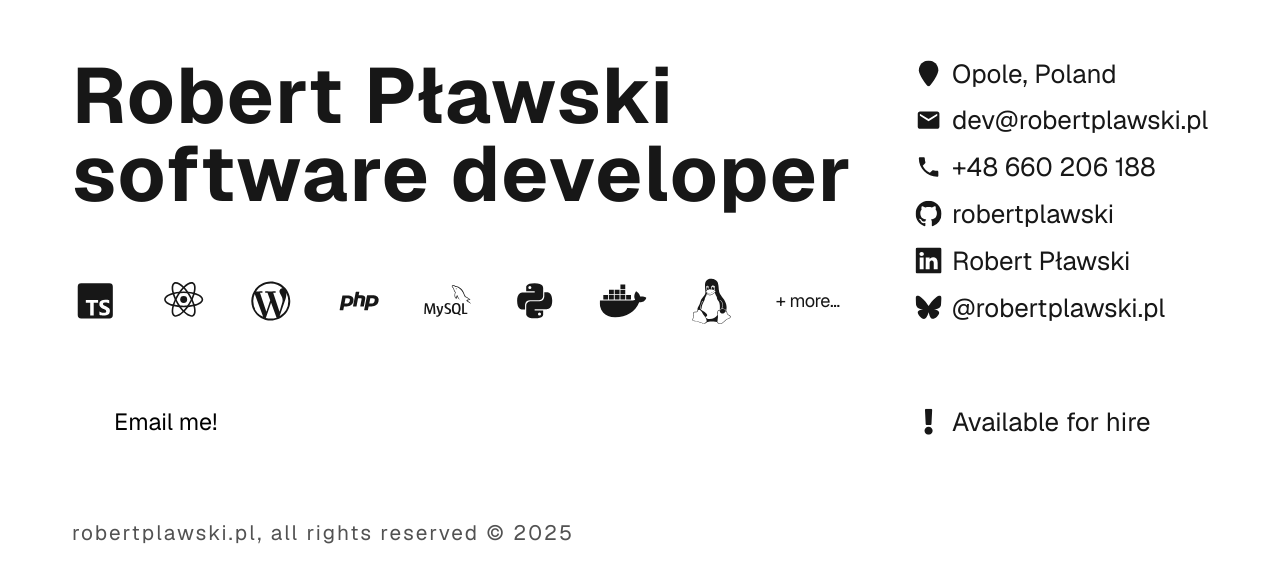
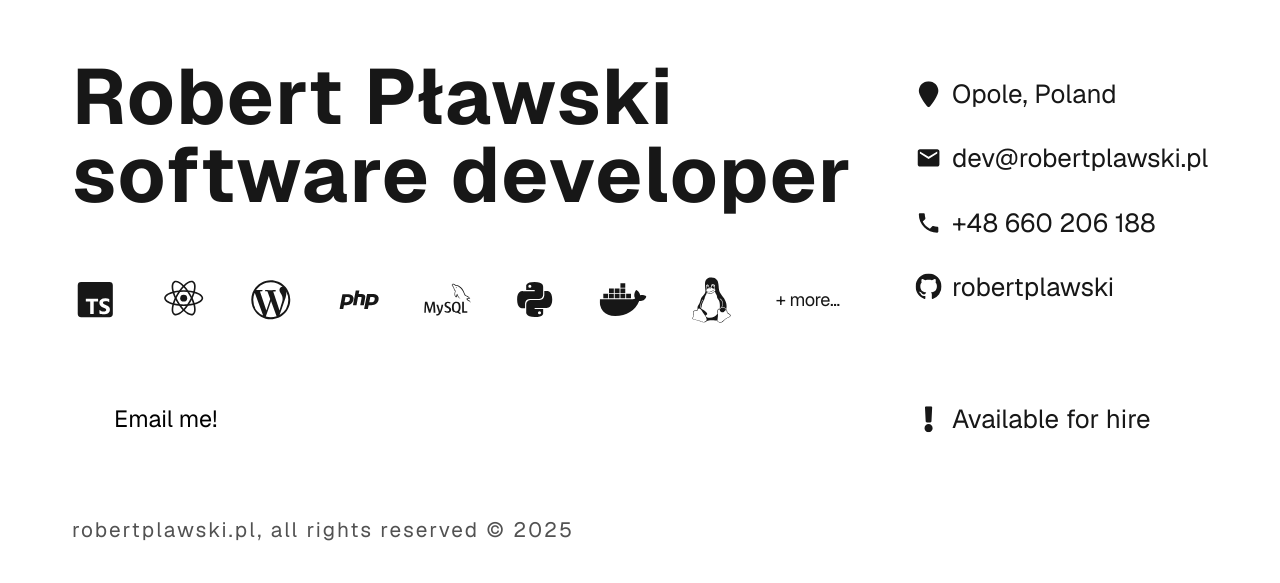
Before and after one commit to robertplawski/robertplawski.pl, a Next.js app: page / in a window 1280 px wide. Shown: the part 129-712 px from the top of the page. Built offline with nearby package versions, Linux system fonts and the light colour scheme.

Commit message:
Removed currently unused links

```diff
--- a/src/app/page.tsx
+++ b/src/app/page.tsx
@@ -1,100 +1,120 @@
-import {ContactInfo} from "@/app/ContactInfo";
-import {MdEmail, MdPhone} from "react-icons/md";
-import {BsGithub, BsLinkedin} from "react-icons/bs";
-import {FaBluesky, FaLocationPin} from "react-icons/fa6";
+import { ContactInfo } from "@/app/ContactInfo";
+import { MdEmail, MdPhone } from "react-icons/md";
+import { BsGithub, BsLinkedin } from "react-icons/bs";
+import { FaBluesky, FaLocationPin } from "react-icons/fa6";
 import {
   BiLogoPhp,
   BiLogoPython,
   BiLogoReact,
   BiLogoTypescript,
-    BiLogoWordpress
+  BiLogoWordpress,
 } from "react-icons/bi";
-import {DiLinux} from "react-icons/di";
-import {SiMysql} from "react-icons/si";
-import {FaChevronDown, FaDocker} from "react-icons/fa";
-import {HeroButton} from "@/app/HeroButton";
-import {JobStatus} from "@/app/JobStatus";
-import {CurrentYear} from "@/app/CurrentYear";
+import { DiLinux } from "react-icons/di";
+import { SiMysql } from "react-icons/si";
+import { FaChevronDown, FaDocker } from "react-icons/fa";
+import { HeroButton } from "@/app/HeroButton";
+import { JobStatus } from "@/app/JobStatus";
+import { CurrentYear } from "@/app/CurrentYear";
 
 const CONFIG = {
   experimental: false,
-}
+};
 
 export default function Home() {
   return (
+    <div className="relative font-sans  max-w-screen flex sm:justify-center items-center flex-col gap-8 min-h-screen p-8 gap-0 lg:p-20">
+      <div className={"scale-90 sm:scale-100 xl:scale-130"}>
+        <main className="translate-y-6 grid grid-cols-1 border-neutral-700  lg:grid-cols-[1fr_auto] items-center gap-[32px] lg:gap-[48px] row-start-1 justify-center ">
+          <h1 className="tracking-wide text-4xl sm:text-5xl lg:text-6xl font-bold">
+            Robert Pławski
+            <br /> software developer
+            <br />
+          </h1>
           <div
-            className="relative font-sans  max-w-screen flex sm:justify-center items-center flex-col gap-8 min-h-screen p-8 gap-0 lg:p-20">
-            <div className={"scale-90 sm:scale-100 xl:scale-130"}>
-                <main
-                    className="translate-y-6 grid grid-cols-1 border-neutral-700  lg:grid-cols-[1fr_auto] items-center gap-[32px] lg:gap-[48px] row-start-1 justify-center ">
-                    <h1 className="tracking-wide text-4xl sm:text-5xl lg:text-6xl font-bold">
-                        Robert Pławski<br/> software developer<br/>
-                    </h1>
-                    <div className={"flex flex-col h-full justify-around row-span-2 gap-2 text-xl"}>
-                        <ContactInfo icon={<FaLocationPin/>} label={"Robert's location"} value={"Opole, Poland"}/>
-                        <ContactInfo icon={<MdEmail/>} label={"Robert's email address"}
+            className={
+              "flex flex-col h-full justify-evenly row-span-2 gap-2 text-xl"
+            }
+          >
+            <ContactInfo
+              icon={<FaLocationPin />}
+              label={"Robert's location"}
+              value={"Opole, Poland"}
+            />
+            <ContactInfo
+              icon={<MdEmail />}
+              label={"Robert's email address"}
               href={"mailto:dev@robertplawski.pl"}
-                                     value={"dev@robertplawski.pl"}/>
-                        <ContactInfo icon={<MdPhone/>} label={"Robert's phone number"} href={"tel:+48660206188"}
+              value={"dev@robertplawski.pl"}
+            />
+            <ContactInfo
+              icon={<MdPhone />}
+              label={"Robert's phone number"}
+              href={"tel:+48660206188"}
               value={"+48 660 206 188"}
-                                     fallback={"+48 ___ ___ ___"}/>
-                        <ContactInfo icon={<BsGithub/>} label={"Robert's Github account"}
+              fallback={"+48 ___ ___ ___"}
+            />
+            <ContactInfo
+              icon={<BsGithub />}
+              label={"Robert's Github account"}
               href={"https://github.com/robertplawski"}
-                                     value={"robertplawski"}/>
-                        <ContactInfo icon={<BsLinkedin/>} label={"Robert's LinkedIn account"}
-                                     value={"Robert Pławski"}
-                                     href={"https://linkedin.com/in/robertplawski"}/>
-                        <ContactInfo icon={<FaBluesky/>} label={"Robert's Bluesky account"}
-                                     value={"@robertplawski.pl"}
-                                     href={"https://bsky.app/profile/robertplawski.pl"}/>
+              value={"robertplawski"}
+            />
           </div>
 
           <div className={"flex flex-col gap-4"}>
             <div
-                            className={"grid grid-cols-5 md:grid-cols-9 text-4xl items-center  gap-2 justify-between "}>
-
-                            <BiLogoTypescript/>
-                            <BiLogoReact/>
-                            <BiLogoWordpress/>
-                            <BiLogoPhp/>
+              className={
+                "grid grid-cols-5 md:grid-cols-9 text-4xl items-center  gap-2 justify-between "
+              }
+            >
+              <BiLogoTypescript />
+              <BiLogoReact />
+              <BiLogoWordpress />
+              <BiLogoPhp />
               {/*<SiSymfony/>*/}
-                            <SiMysql/>
-                            <BiLogoPython/>
-                            <FaDocker/>
-                            <DiLinux/>
+              <SiMysql />
+              <BiLogoPython />
+              <FaDocker />
+              <DiLinux />
               <p className={"text-sm tracking-tight"}>+ more...</p>
             </div>
-
           </div>
           <div
-                        className={"  sm:text-lg grid grid-cols-1 sm:grid-cols-2 md:grid-cols-4 w-full flex-wrap gap-2"}>
+            className={
+              "  sm:text-lg grid grid-cols-1 sm:grid-cols-2 md:grid-cols-4 w-full flex-wrap gap-2"
+            }
+          >
             <HeroButton variant="hero" href={"mailto:dev@robertplawski.pl"}>
               Email me!
             </HeroButton>
-                        {CONFIG.experimental && <HeroButton variant="secondary" href={"#portfolio"}>
+            {CONFIG.experimental && (
+              <HeroButton variant="secondary" href={"#portfolio"}>
                 Portfolio
-                        </HeroButton>}
+              </HeroButton>
+            )}
+          </div>
+          <JobStatus />
 
+          {!CONFIG.experimental && (
+            <footer
+              className={
+                "text-md font-normal flex flex-row items-center  text-neutral-600 tracking-normal lg:tracking-widest "
+              }
+            >
+              <p>
+                robertplawski.pl, all rights reserved &copy;
+                <CurrentYear />
+              </p>
+            </footer>
+          )}
+        </main>
       </div>
-                    <JobStatus/>
-
-                    {!CONFIG.experimental && <footer
-                        className={"text-md font-normal flex flex-row items-center  text-neutral-600 tracking-normal lg:tracking-widest "}>
-                        <p>robertplawski.pl,
-                            all
-                            rights
-                            reserved &copy;<CurrentYear/></p>
-
-                    </footer>}
-
-                </main>
-
+      {CONFIG.experimental && (
+        <div className={"flex flex-col gap-2 items-center absolute  bottom-10"}>
+          <p>learn more</p>
+          <FaChevronDown />
         </div>
-            {CONFIG.experimental && <div className={"flex flex-col gap-2 items-center absolute  bottom-10"}>
-                <p>learn more</p>
-                <FaChevronDown/>
-            </div>}
+      )}
     </div>
-
   );
 }
```
Lines whose indentation alone changed are shown as unchanged.
